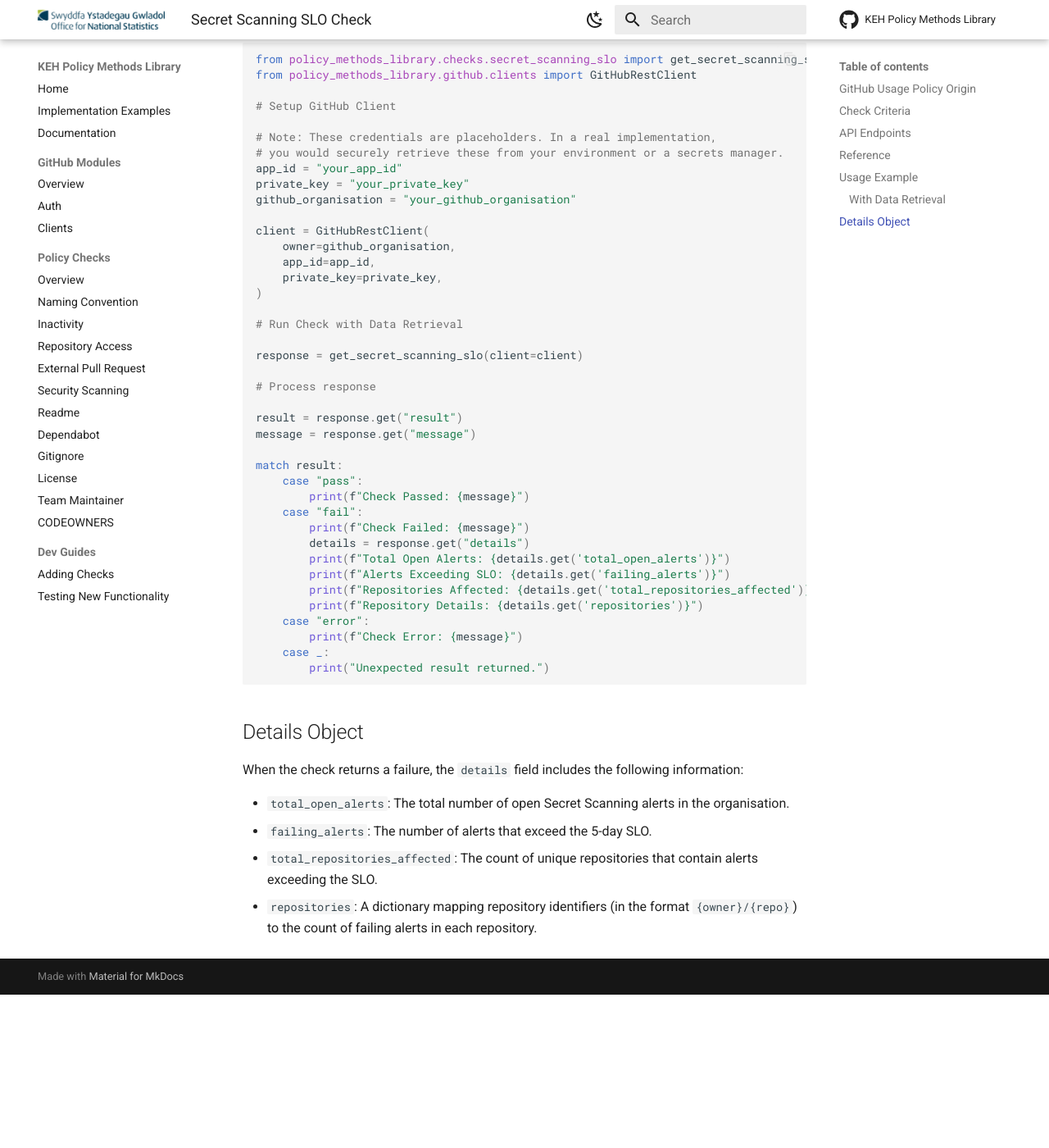
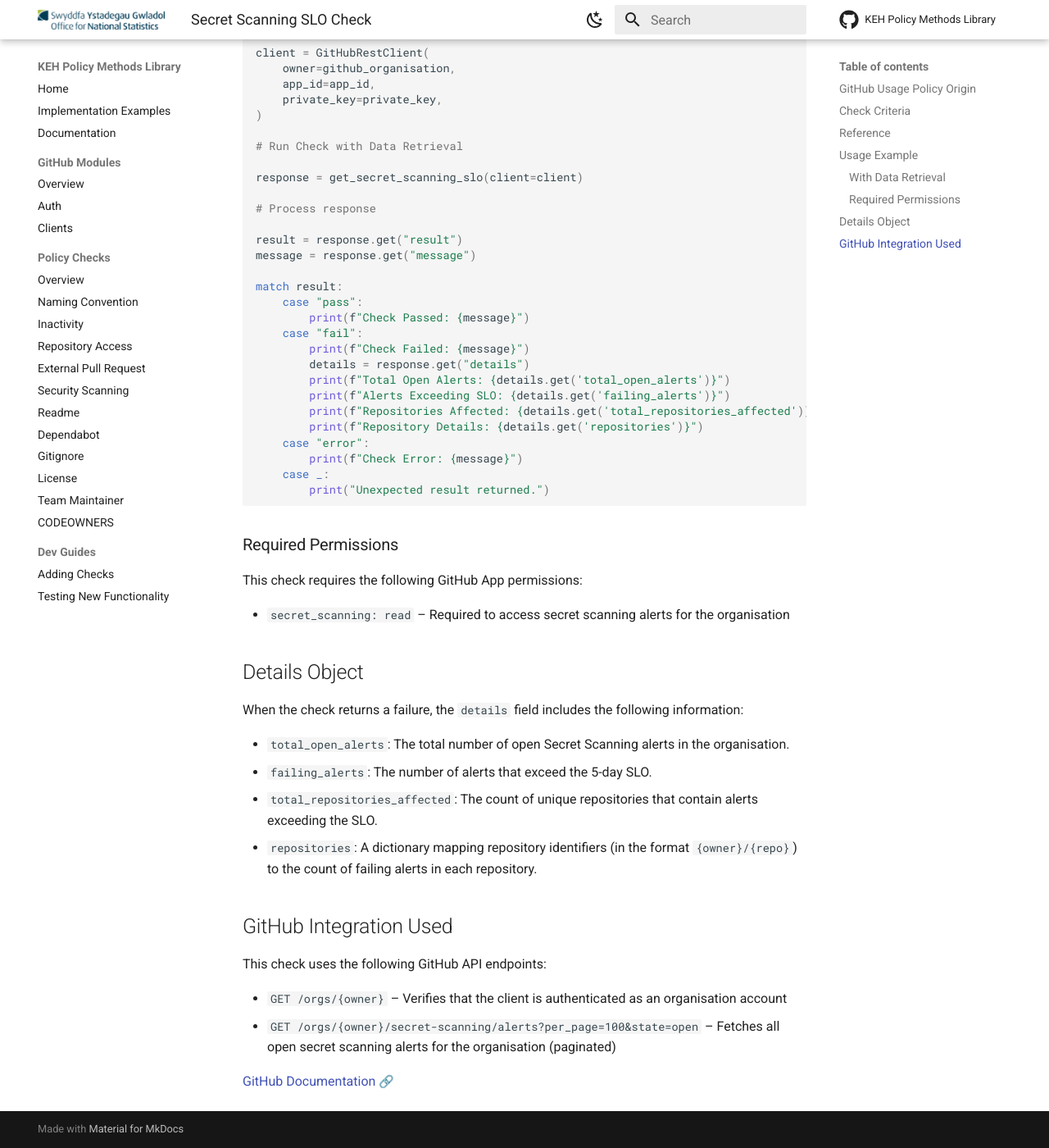
Before and after one commit to ONS-Innovation/keh-policy-methods-library, an MkDocs documentation site: the page built from docs/checks/secret_scanning_slo.md, in a window 1280 px wide and 1400 px high, scrolled down 1405 px. Shown: the whole window at 82% size. Built offline with MkDocs 1.6.1 and Material for MkDocs 9.7.7, drawn with Linux system fonts in a browser that asks for light colours; emoji names are drawn with the system emoji font; comment, search, counter and statistics services are not loaded; before the commit the page ends 2618 px from its top, so only the background shows below that; some of the changed text lies outside the part shown.

Commit message:
docs-fix: fixed the linting according to PR suggestions

````diff
--- a/docs/checks/secret_scanning_slo.md
+++ b/docs/checks/secret_scanning_slo.md
@@ -77,6 +70,12 @@ match result:
         print("Unexpected result returned.")
 ```
 
+### Required Permissions
+
+This check requires the following GitHub App permissions:
+
+- `secret_scanning: read` – Required to access secret scanning alerts for the organisation
+
 ## Details Object
 
 When the check returns a failure, the `details` field includes the following information:
@@ -85,3 +84,12 @@ When the check returns a failure, the `details` field includes the following inf
 - `failing_alerts`: The number of alerts that exceed the 5-day SLO.
 - `total_repositories_affected`: The count of unique repositories that contain alerts exceeding the SLO.
 - `repositories`: A dictionary mapping repository identifiers (in the format `{owner}/{repo}`) to the count of failing alerts in each repository.
+
+## GitHub Integration Used
+
+This check uses the following GitHub API endpoints:
+
+- `GET /orgs/{owner}` – Verifies that the client is authenticated as an organisation account
+- `GET /orgs/{owner}/secret-scanning/alerts?per_page=100&state=open` – Fetches all open secret scanning alerts for the organisation (paginated)
+
+[GitHub Documentation :link:](https://docs.github.com/en/rest/secret-scanning/secret-scanning)
````
Also changed, not shown: other parts of docs/checks/secret_scanning_slo.md (+0 -7 lines).
